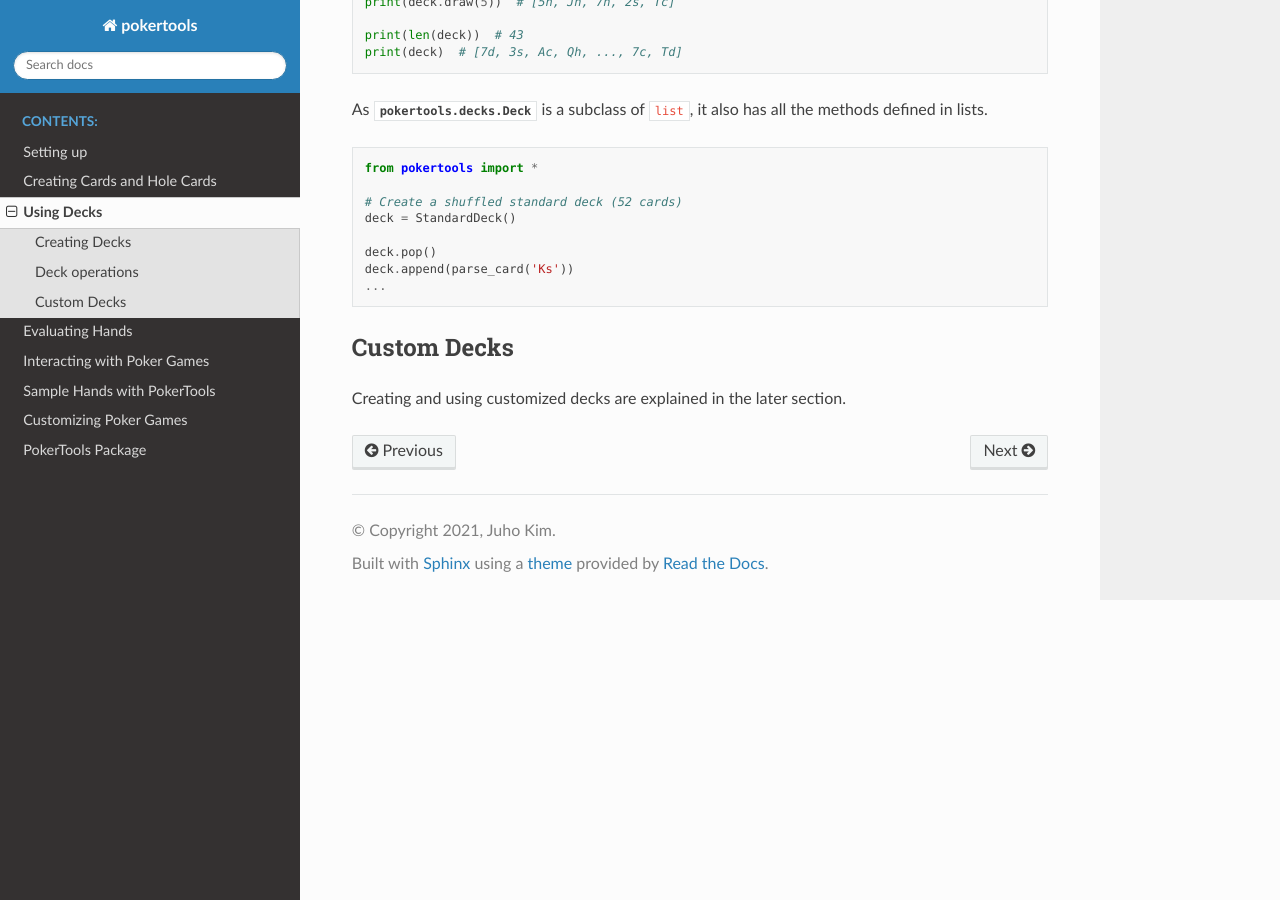
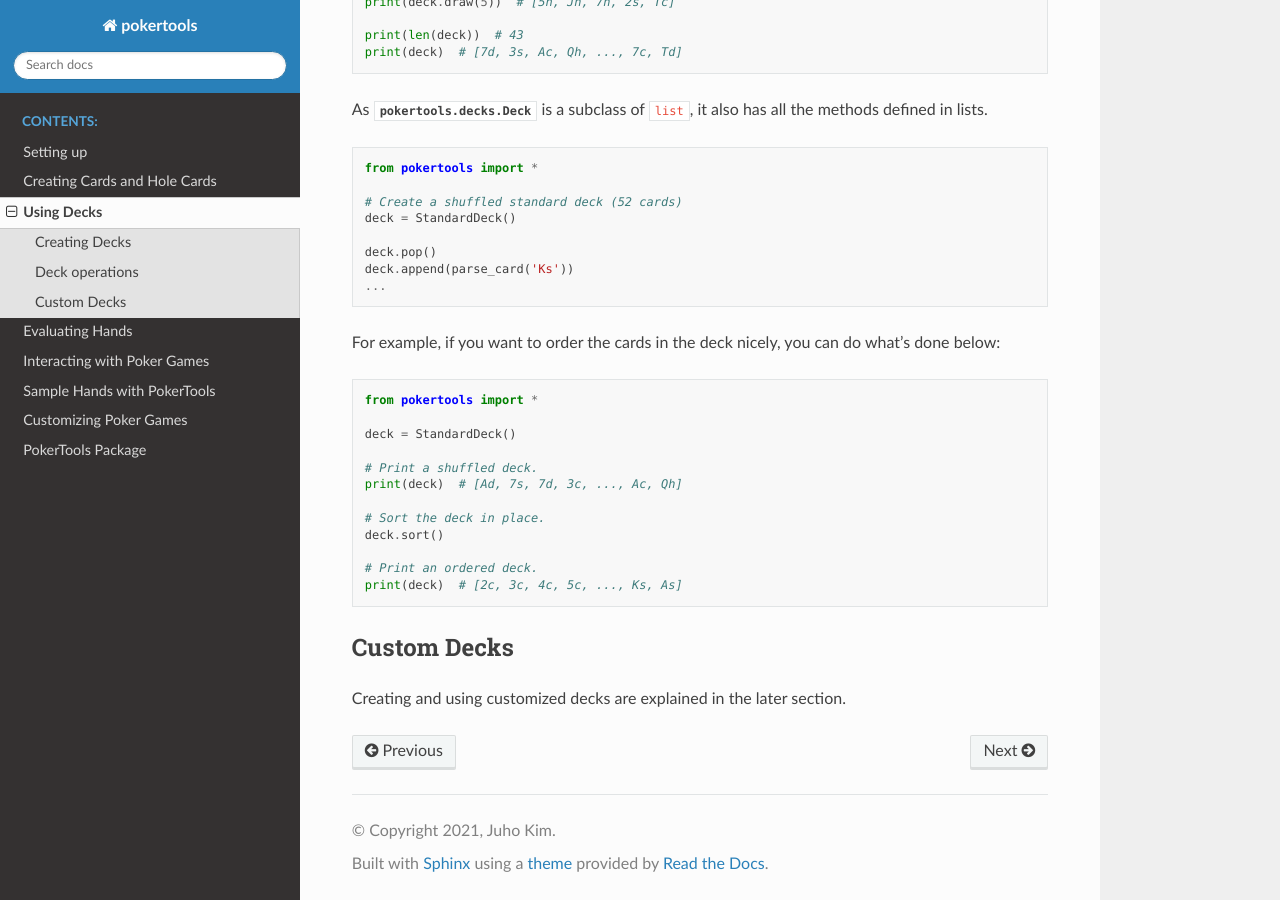
Before and after one commit to uoftcprg/pokerkit, a Sphinx documentation site: the page built from docs/source/decks.rst, in a window 1280 px wide and 900 px high, scrolled down 1197 px. Built offline with Sphinx 7.4.7 and the Read the Docs theme 2.0.0, drawn with Linux system fonts in a browser that asks for light colours.

```diff
--- a/docs/source/conf.py
+++ b/docs/source/conf.py
@@ -22,7 +22,7 @@ copyright = '2021, Juho Kim'
 author = 'Juho Kim'
 
 # The full version, including alpha/beta/rc tags
-release = '0.0.3.dev39'
+release = '0.0.3.dev40'
 
 # -- General configuration ---------------------------------------------------
 
--- a/docs/source/decks.rst
+++ b/docs/source/decks.rst
@@ -73,6 +73,23 @@ As :class:`pokertools.decks.Deck` is a subclass of ``list``, it also has all the
    deck.append(parse_card('Ks'))
    ...
 
+For example, if you want to order the cards in the deck nicely, you can do what's done below:
+
+.. code-block:: python
+
+   from pokertools import *
+
+   deck = StandardDeck()
+
+   # Print a shuffled deck.
+   print(deck)  # [Ad, 7s, 7d, 3c, ..., Ac, Qh]
+
+   # Sort the deck in place.
+   deck.sort()
+
+   # Print an ordered deck.
+   print(deck)  # [2c, 3c, 4c, 5c, ..., Ks, As]
+
 Custom Decks
 ------------
 
--- a/setup.py
+++ b/setup.py
@@ -5,7 +5,7 @@ with open('README.rst', 'r') as long_description_file:
 
 setup(
     name='pokertools',
-    version='0.0.3.dev39',
+    version='0.0.3.dev40',
     author='Juho Kim',
     author_email='juho-kim@outlook.com',
     description='A Python package for various poker tools',
```
